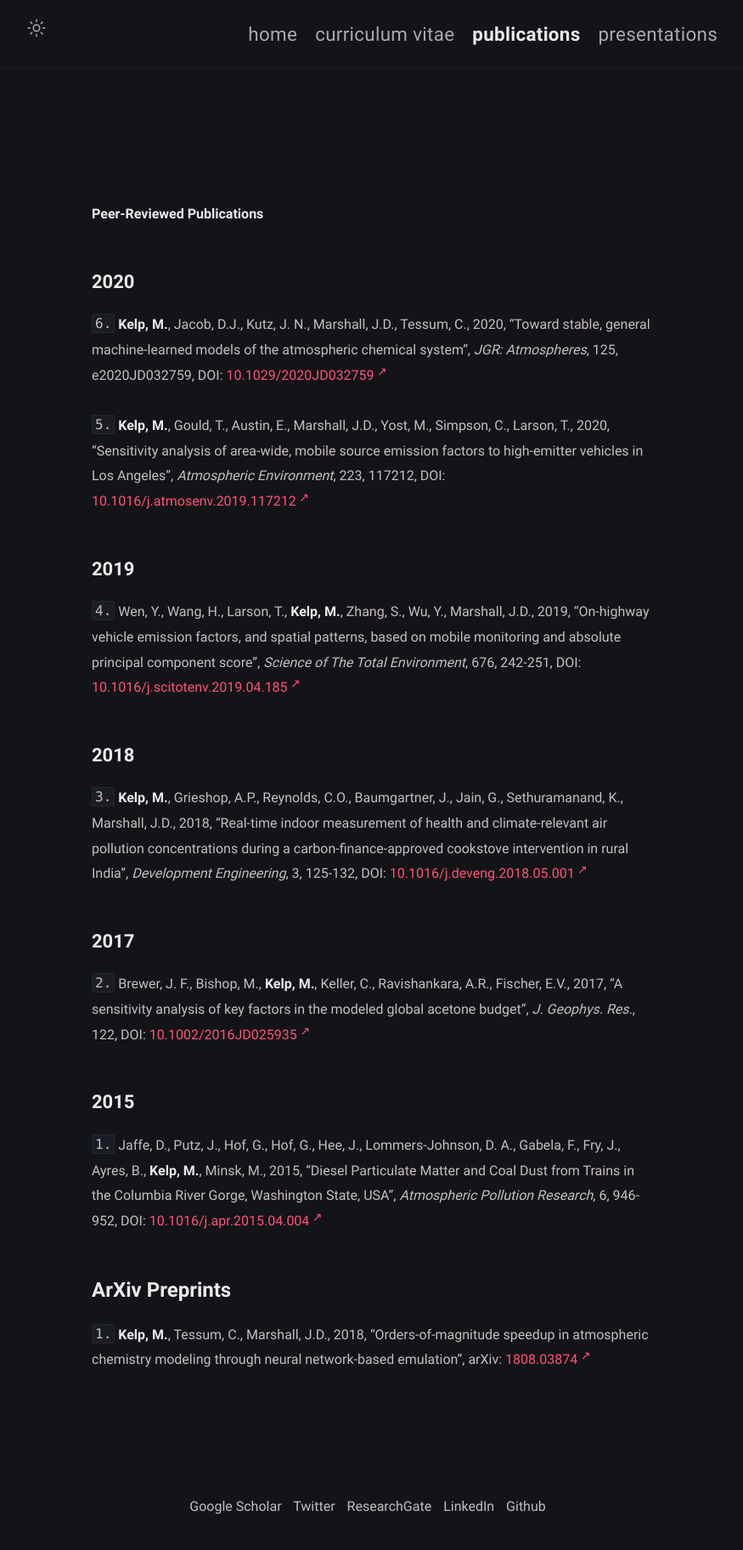
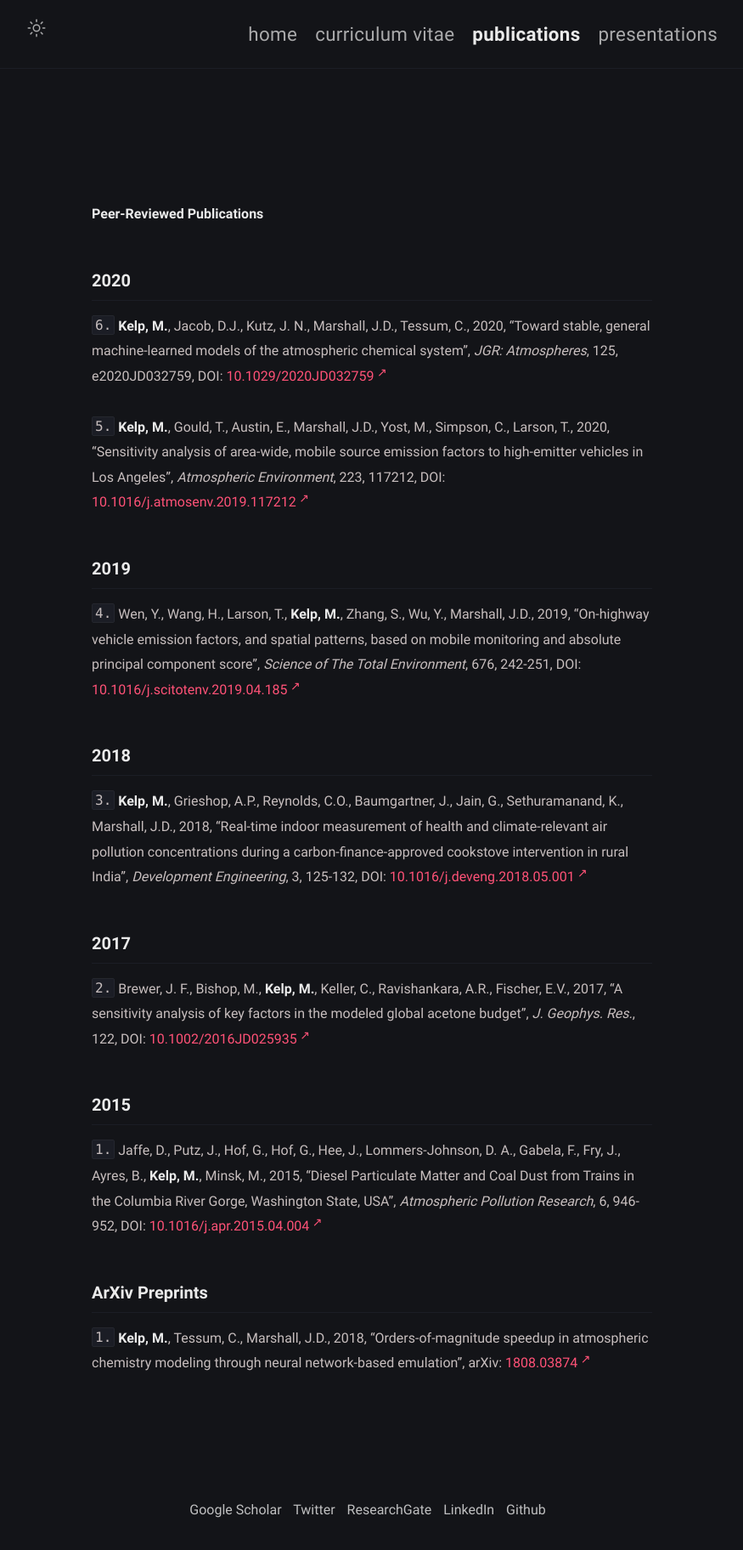
Before and after one commit to mkelp/mkelp.github.io, a Jekyll site: the page built from publications.md, in a window 1280 px wide. Shown: the whole page at 85% size, without its empty margins (202-1077 px from the left). Built offline with Jekyll 4.4.1, drawn with Linux system fonts in a browser that asks for light colours.

Commit message:
pubs page 6

```diff
--- a/publications.md
+++ b/publications.md
@@ -8,7 +8,7 @@ comments: false
 
 **Peer-Reviewed Publications**
 
-## **2020**
+### **2020**
 
 `6.` **Kelp, M.**, Jacob, D.J., Kutz, J. N., Marshall, J.D., Tessum, C., 2020, “Toward stable, general
 machine-learned models of the atmospheric chemical system”, *JGR: Atmospheres*, 125, e2020JD032759,
@@ -18,29 +18,29 @@ DOI: [10.1029/2020JD032759](https://agupubs.onlinelibrary.wiley.com/doi/10.1029/
 “Sensitivity analysis of area-wide, mobile source emission factors to high-emitter vehicles in Los
 Angeles”, *Atmospheric Environment*, 223, 117212, DOI: [10.1016/j.atmosenv.2019.117212](https://www.sciencedirect.com/science/article/abs/pii/S1352231019308519){:target="_blank"}
 
-## **2019**
+### **2019**
 
 `4.` Wen, Y., Wang, H., Larson, T., **Kelp, M.**, Zhang, S., Wu, Y., Marshall, J.D., 2019, “On-highway
 vehicle emission factors, and spatial patterns, based on mobile monitoring and absolute principal
 component score”, *Science of The Total Environment*, 676, 242-251, DOI: [10.1016/j.scitotenv.2019.04.185](https://www.sciencedirect.com/science/article/abs/pii/S0048969719317140){:target="_blank"}
 
-## **2018**
+### **2018**
 
 `3.` **Kelp, M.**, Grieshop, A.P., Reynolds, C.O., Baumgartner, J., Jain, G., Sethuramanand, K.,
 Marshall, J.D., 2018, “Real-time indoor measurement of health and climate-relevant air pollution
 concentrations during a carbon-finance-approved cookstove intervention in rural India”, *Development Engineering*, 3, 125-132, DOI: [10.1016/j.deveng.2018.05.001](https://www.sciencedirect.com/science/article/pii/S2352728517300726){:target="_blank"}
 
-## **2017**
+### **2017**
 `2.`  Brewer, J. F., Bishop, M., **Kelp, M.**, Keller, C., Ravishankara, A.R., Fischer, E.V., 2017, “A
 sensitivity analysis of key factors in the modeled global acetone budget”, *J. Geophys. Res.*, 122,
 DOI: [10.1002/2016JD025935](https://agupubs.onlinelibrary.wiley.com/doi/full/10.1002/2016JD025935){:target="_blank"}
 
-## **2015**
+### **2015**
 `1.`  Jaffe, D., Putz, J., Hof, G., Hof, G., Hee, J., Lommers-Johnson, D. A., Gabela, F., Fry, J.,
 Ayres, B., **Kelp, M.**, Minsk, M., 2015, “Diesel Particulate Matter and Coal Dust from Trains in
 the Columbia River Gorge, Washington State, USA”, *Atmospheric Pollution Research*, 6, 946-952,
 DOI: [10.1016/j.apr.2015.04.004](https://www.sciencedirect.com/science/article/abs/pii/S1309104215000057){:target="_blank"}
 
 
-# **ArXiv Preprints**
+### **ArXiv Preprints**
 `1.` **Kelp, M.**, Tessum, C., Marshall, J.D., 2018, “Orders-of-magnitude speedup in atmospheric chemistry modeling through neural network-based emulation”, arXiv: [1808.03874](https://arxiv.org/abs/1808.03874){:target="_blank"}
```
